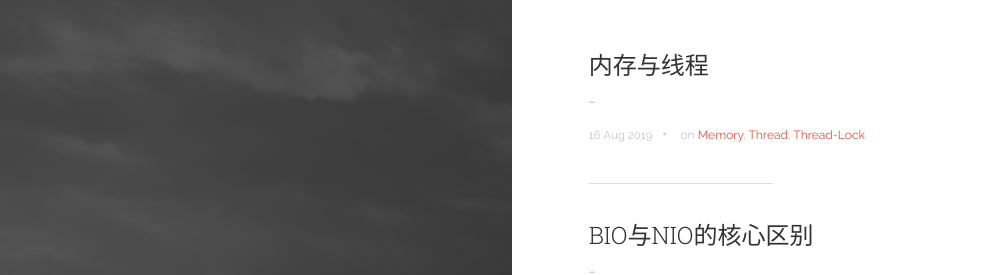
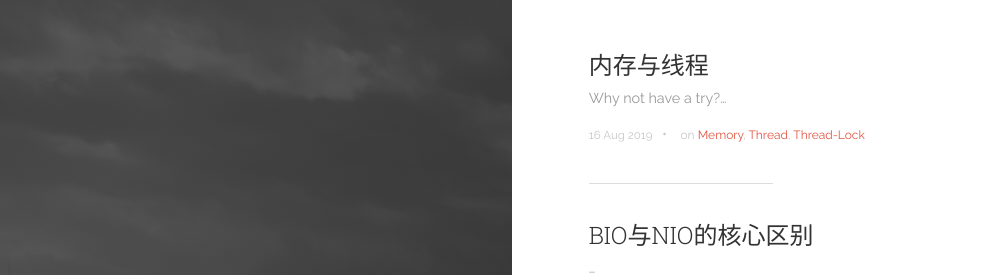
Before and after one commit to WilfredShen/WilfredShen.github.io, a Jekyll site: the page built from index.html, in a window 1280 px wide and 900 px high. Shown: the top 275 px of the window, without its empty margins (0-1002 px from the left). Built offline with Jekyll 4.4.1, drawn with Linux system fonts in a browser that asks for light colours; the list of posts is cut into pages by our own code.

Commit message:
Update 2019-08-16-Memory&Thread.md

```diff
--- a/_posts/2019-08-16-Memory&Thread.md
+++ b/_posts/2019-08-16-Memory&Thread.md
@@ -3,6 +3,7 @@ layout: post
 title: 内存与线程
 tags: Memory Thread Thread-Lock
 categories: tech-Thread
+excerpt: Why not have a try?
 ---
 
 * TOC
```
